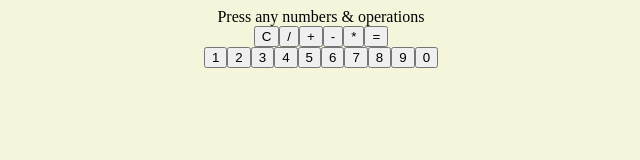
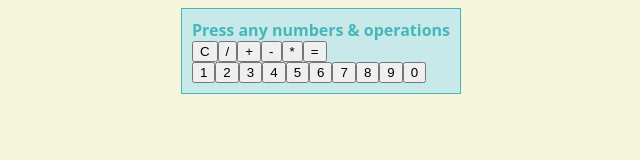
Before and after one commit to NewRedRoses/Calculator, a plain HTML site: page index.html in a window 1280 px wide. Shown: the whole page, without its empty margins (319-959 px from the left). Drawn offline with Linux system fonts and the light colour scheme.

Commit message:
Add color and border styling

```diff
--- a/index.html
+++ b/index.html
@@ -11,6 +11,7 @@
     <!-- <p>Content coming soon</p> -->
     <!-- Calculator -->
     <div class="container">
+      <div class="calc-body">
         <div id="display"></div>
         <div class="top-btns">
           <div id="clear-btn">
@@ -45,5 +46,6 @@
           <div><button id="zero">0</button></div>
         </div>
       </div>
+    </div>
   </body>
 </html>
--- a/styles.css
+++ b/styles.css
@@ -3,13 +3,27 @@ body {
 }
 .container {
   display: flex;
+  /* border: 1px red solid; */
   flex-direction: column;
   justify-content: center;
   align-items: center;
 }
+.calc-body {
+  border: 1px #46b7b9 solid;
+  background-color: #c7e9ea;
+  padding: 10px;
+}
 .top-btns {
   display: flex;
+  /* justify-content: center; */
+  /* background-color: #46b7b9; */
 }
 .digits {
   display: flex;
 }
+#display {
+  color: #46b7b9;
+  font-weight: 800;
+  font-family: system-ui, -apple-system, BlinkMacSystemFont, "Segoe UI", Roboto,
+    Oxygen, Ubuntu, Cantarell, "Open Sans", "Helvetica Neue", sans-serif;
+}
```
Lines whose indentation alone changed are shown as unchanged.
